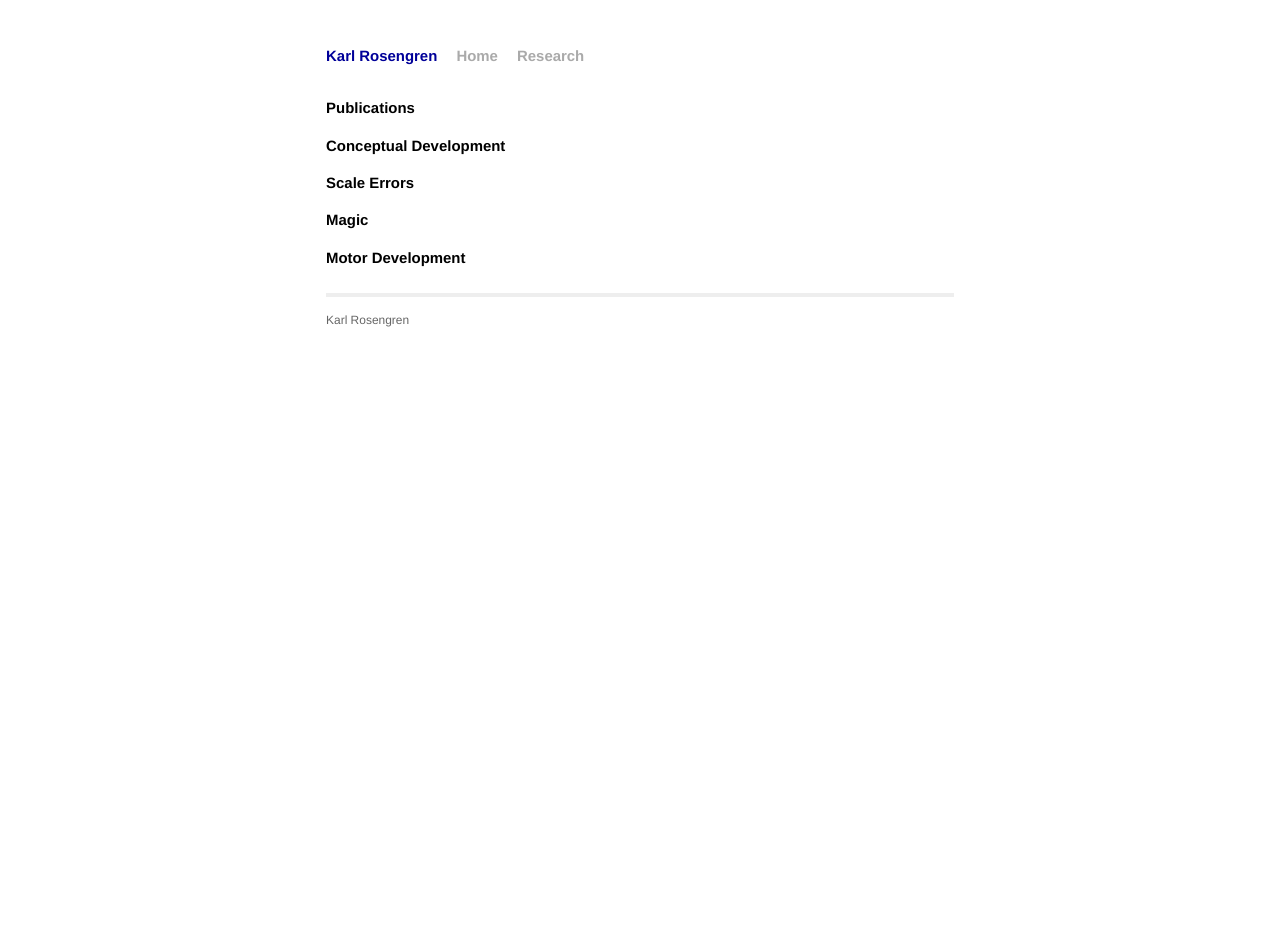
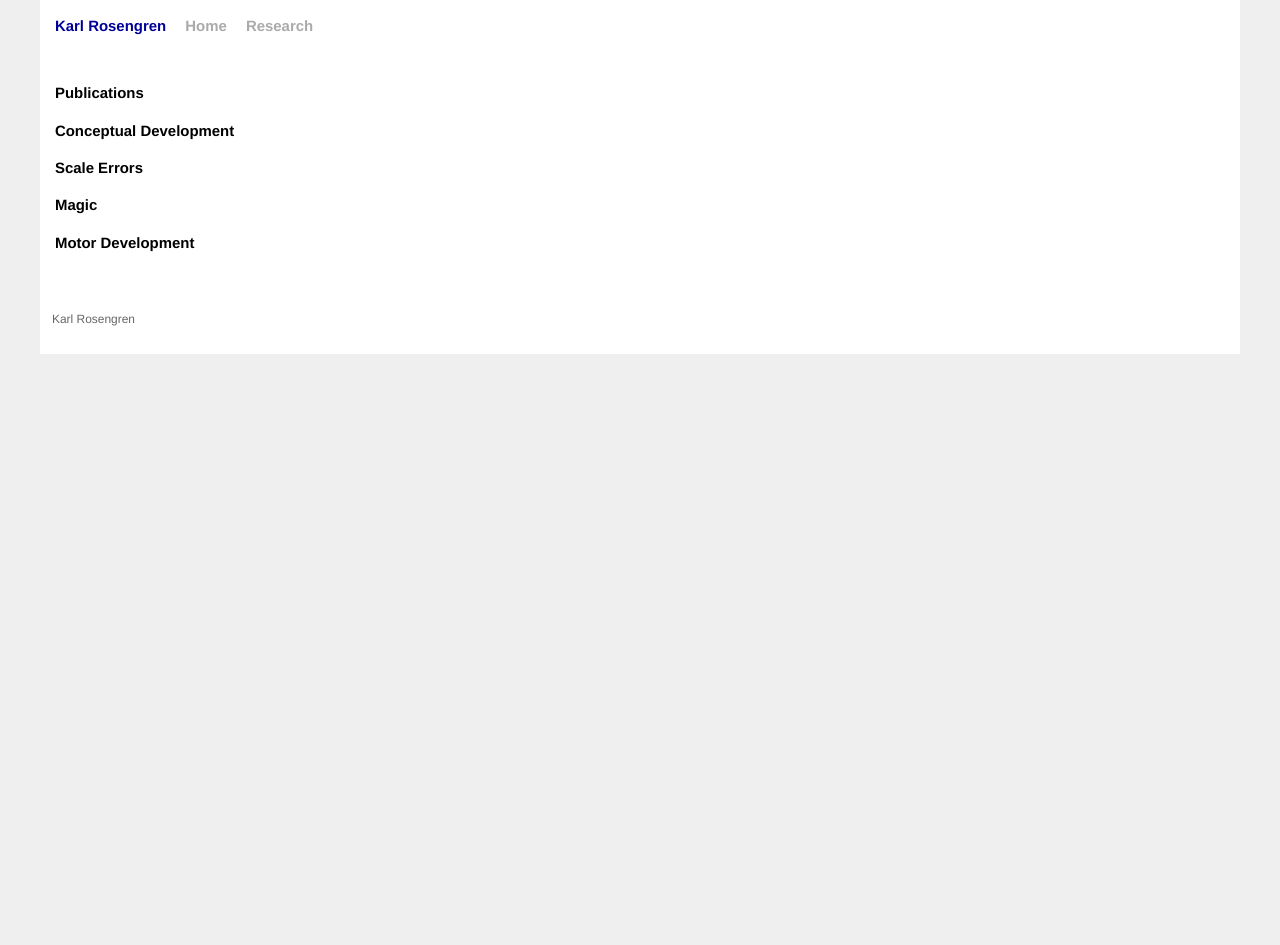
Before and after one commit to krosengren/krosengren.github.io, a Jekyll site: the page built from publications.html, in a window 1280 px wide. Built offline with Jekyll 4.4.1, drawn with Linux system fonts in a browser that asks for light colours; Markdown is read by kramdown in place of the engine named in the settings; after the commit the page ends 900 px from its top, so only the background shows below that.

Commit message:
Change background styling and profile page design

```diff
--- a/_layouts/default.html
+++ b/_layouts/default.html
@@ -15,22 +15,24 @@
     <body>
 
         <div class="site">
-          <div class="header">
+          <header  class="header">
             <h1 class="title"><a href="/">{{ site.name }}</a></h1>
             <a class="extra {% if currentUrl[1] == undefined %}active{% endif %}" href="/">Home</a>
             <a class="extra {% if currentUrl[1] == 'research.html' %}active{% endif %}" href="/research.html">Research</a>
             <!-- <a class="extra {% if currentUrl[1] == 'publications.html' %}active{% endif %}" href="/publications.html">Publications</a> -->
+          </header>
+
+          <div class="content">
+            {{ content }}
           </div>
 
-          {{ content }}
-
-          <div class="footer">
+          <footer class="footer">
             <div class="contact">
               <p>
                 Karl Rosengren<br />
               </p>
             </div>
-          </div>
+          </footer>
         </div>
 
     </body>
--- a/css/main.css
+++ b/css/main.css
@@ -13,7 +13,7 @@
 html, body { height: 100%; }
 
 body {
-  background-color: #FFF;
+  background: #EFEFEF;
   font: 13.34px Helvetica, Arial, sans-serif;
   font-size: small;
   text-align: center;
@@ -36,11 +36,19 @@ a:visited { color: #000099; }
 /*****************************************************************************/
 
 .site {
+  background: #FFF;
+  margin: auto;
   font-size: 115%;
   text-align: justify;
-  width: 42em;
-  margin: 3em auto 2em;
   line-height: 1.5em;
+  max-width: 1200px;
+}
+
+.header {
+  box-sizing: border-box;
+  margin: auto;
+  padding: 1em;
+  color: #000;
 }
 
 .header a {
@@ -50,7 +58,6 @@ a:visited { color: #000099; }
 
 .title {
   display: inline-block;
-  margin-bottom: 2em;
 }
 
 .title a {
@@ -71,20 +78,21 @@ a:visited { color: #000099; }
   color: #000;
 }
 
-.header {
-  color: #000;
+.meta {
+  color: #aaa;
 }
 
-.meta {
-  color: #aaa;
+.content {
+  padding: 1em;
+  margin: auto;
 }
 
 .footer {
   font-size: 80%;
   color: #666;
-  border-top: 4px solid #eee;
-  margin-top: 2em;
   overflow: hidden;
+  margin: 0 auto;
+  padding: 1em;
 }
 
 .footer .contact {
@@ -112,8 +120,21 @@ a:visited { color: #000099; }
 /*
 /*****************************************************************************/
 
+.profile-section {
+  display: flex;
+  flex-wrap: wrap;
+}
+
 .profile-picture {
-  width: 400px;
+  width: 300.8px;
+  height: 200.8px;
+}
+
+.profile-text {
+  box-sizing: border-box;
+  padding: 1em;
+  min-width: 400px;
+  width: 70%;
 }
 
 /*****************************************************************************/
--- a/index.html
+++ b/index.html
@@ -5,7 +5,7 @@ title: Karl Rosengren
 
 <div id="home" class="profile-section">
   <img class='profile-picture' src="/images/Karl-Photo.jpg"/>
-  <p><strong>Karl S. Rosengren</strong> is a Professor of Psychology currently at the University of Wisconsin –
+  <p class="profile-text"><strong>Karl S. Rosengren</strong> is a Professor of Psychology currently at the University of Wisconsin –
 Madison. His PhD is in developmental psychology and his research interests are wide
 ranging and focus on how the way we think and move changes with age and experience.
 In his spare time he rides bikes, builds wooden watercraft, plays soccer, and desires to
```
